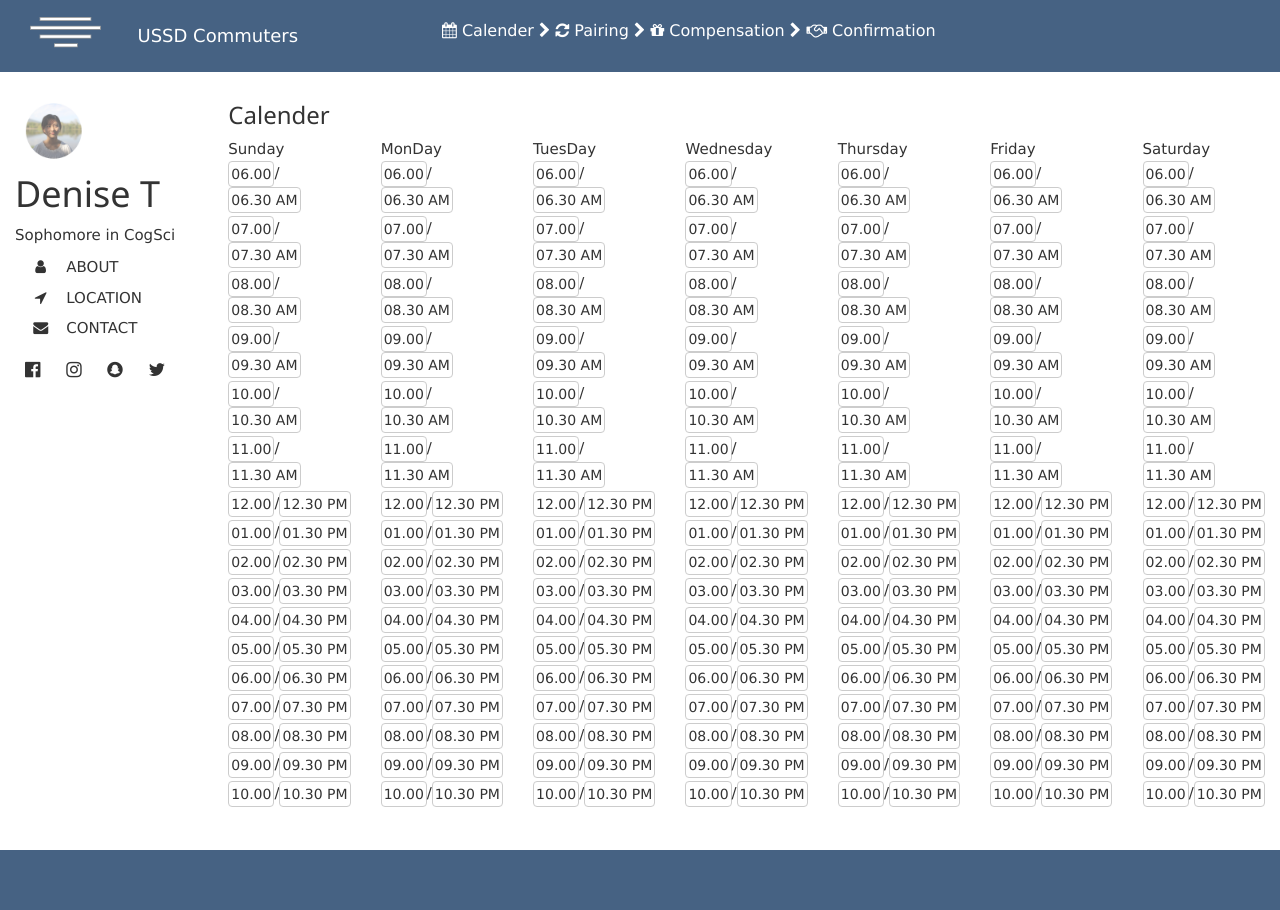
After one commit to jil096/cogs120_WebApp, a PHP site: page /calender.html in a window 1280 px wide. The commit adds this page. Run offline with PHP 8.4, Linux system fonts and the light colour scheme; some libraries are stand-ins or nearby versions.

Commit message:
calender

```diff
--- /dev/null
+++ b/calender.html
@@ -0,0 +1,103 @@
+<html lang="en">
+  <head>
+  <meta name="viewport" content="width=device-width, initial-scale=1.0">
+  <link href="https://fonts.googleapis.com/css?family=Lato" rel="stylesheet">
+	<link rel="stylesheet" type="text/css" href="https://maxcdn.bootstrapcdn.com/bootstrap/3.3.7/css/bootstrap.min.css" />
+    <link rel="stylesheet" href="http://www.w3schools.com/lib/w3.css">
+	<link rel="stylesheet" type="text/css" href="style_set/style.css" />
+    <link rel="stylesheet" href="https://cdnjs.cloudflare.com/ajax/libs/font-awesome/4.7.0/css/font-awesome.min.css">
+    <script src="https://cdnjs.cloudflare.com/ajax/libs/angular.js/1.6.1/angular.js"></script>
+    <script type="text/javascript">
+    var app = angular.module('myapp',[])
+        .controller('CalenderCtrl',function($scope){
+            $scope.arr=[
+            {start:'06.00',end:'06.30 AM'},
+            {start:'07.00',end:'07.30 AM'},
+            {start:'08.00',end:'08.30 AM'},
+            {start:'09.00',end:'09.30 AM'},
+            {start:'10.00',end:'10.30 AM'},
+            {start:'11.00',end:'11.30 AM'},
+            {start:'12.00',end:'12.30 PM'},
+            {start:'01.00',end:'01.30 PM'},
+            {start:'02.00',end:'02.30 PM'},
+            {start:'03.00',end:'03.30 PM'},
+            {start:'04.00',end:'04.30 PM'},
+            {start:'05.00',end:'05.30 PM'},
+            {start:'06.00',end:'06.30 PM'},
+            {start:'07.00',end:'07.30 PM'},
+            {start:'08.00',end:'08.30 PM'},
+            {start:'09.00',end:'09.30 PM'},
+            {start:'10.00',end:'10.30 PM'},
+            ];
+
+            $scope.days = ['Sunday', 'MonDay','TuesDay','Wednesday','Thursday','Friday','Saturday'];
+        });
+    </script>
+  </head>
+
+  <body ng-app="myapp" ng-controller="CalenderCtrl">
+    <nav class="navbar navbar-light bg-faded header">
+        <div class="col-md-1">
+            <img src="img/comlogo.png"/>
+        </div>
+        <div class="navbar-header col-md-3">
+        <a class="navbar-brand" href="#" style="color: white">USSD Commuters</a>
+        </div>
+        <div class="col-md-5 text-left" style="font-size:16px; color: white">
+            <div style="margin-top: 8px">
+            <i class="fa fa-calendar" aria-hidden="true"></i> Calender <i class="fa fa-chevron-right" aria-hidden="true"></i>
+            <i class="fa fa-refresh" aria-hidden="true"></i> Pairing  <i class="fa fa-chevron-right" aria-hidden="true"></i>
+            <i class="fa fa-gift" aria-hidden="true"></i> Compensation <i class="fa fa-chevron-right" aria-hidden="true"></i>
+            <i class="fa fa-handshake-o" aria-hidden="true"></i> Confirmation
+            </div>
+        </div>
+    </nav>
+    <div class="container">
+        <div class="row">
+            <div class="col-md-2">
+                <div class="caluserbox">
+                    <img src="img/user.png"/>
+                    <h1>Denise T</h1>
+                    <p>Sophomore in CogSci</p>
+                </div>
+                <div>
+                    <a href="#location" onclick="w3_close()" class="w3-padding"><i class="fa fa-user fa-fw w3-margin-right"></i>ABOUT</a>
+                    <a style="display: block" href="#contact" onclick="w3_close()" class="w3-padding"><i class="fa fa-location-arrow fa-fw w3-margin-right"></i>LOCATION</a>
+                    <a href="#contact" onclick="w3_close()" class="w3-padding"><i class="fa fa-envelope fa-fw w3-margin-right"></i>CONTACT</a>
+                </div>
+                <div class="soclink">
+                    <div class="w3-section w3-padding-top w3-large">
+                        <a href="#" class="w3-hover-white w3-hover-text-indigo w3-show-inline-block"><i class="fa fa-facebook-official"></i></a>
+                        <a href="#" class="w3-hover-white w3-hover-text-purple w3-show-inline-block"><i class="fa fa-instagram"></i></a>
+                        <a href="#" class="w3-hover-white w3-hover-text-yellow w3-show-inline-block"><i class="fa fa-snapchat"></i></a>
+                        <a href="#" class="w3-hover-white w3-hover-text-light-blue w3-show-inline-block"><i class="fa fa-twitter"></i></a>
+                    </div>
+                </div>
+            </div>
+            <div class="col-md-10">
+                <h3>Calender</h3>
+                <div class="row seven-cols">
+                    <div class="col-md-1">Sunday</div>
+                    <div class="col-md-1">MonDay</div>
+                    <div class="col-md-1">TuesDay</div>
+                    <div class="col-md-1">Wednesday</div>
+                    <div class="col-md-1">Thursday</div>
+                    <div class="col-md-1">Friday</div>
+                    <div class="col-md-1">Saturday</div>
+                </div>
+                <div class="row seven-cols caltime">
+                    <div class="col-md-1" ng-repeat="day in days">
+                        <div class="col-md-12" ng-repeat="time in arr">
+                            <button type="button" class="btn btn-default">{{time.start}}</button>/<button type="button" class="btn  btn-default">{{time.end}}</button>
+                        </div>
+                    </div>
+                </div>
+            </div>
+        </div>
+        <div class="row footer">
+            <div class="col-md-11 box"></div>
+            <div class="col-md-1 box"></div>
+        </div>
+    </div>
+  </body>
+</html>
--- a/style_set/style.css
+++ b/style_set/style.css
@@ -49,3 +49,47 @@
     font-size: 16px;
     font-family: 'Lato', sans-serif;
 }
+.navbar{
+    border-radius: 0px;
+}
+.soclink a{
+    margin: 0px 10px;
+}
+.caltime .col-md-12{
+    padding:0;
+    margin-bottom:3px;
+}
+.caltime .col-md-12 .btn{
+    padding:2px;
+}
+
+@media (min-width: 768px){
+  .seven-cols .col-md-1,
+  .seven-cols .col-sm-1,
+  .seven-cols .col-lg-1  {
+    width: 100%;
+    *width: 100%;
+  }
+}
+
+@media (min-width: 992px) {
+  .seven-cols .col-md-1,
+  .seven-cols .col-sm-1,
+  .seven-cols .col-lg-1 {
+    width: 14.285714285714285714285714285714%;
+    *width: 14.285714285714285714285714285714%;
+  }
+}
+
+/**
+ *  The following is not really needed in this case
+ *  Only to demonstrate the usage of @media for large screens
+ */
+@media (min-width: 1200px) {
+  .seven-cols .col-md-1,
+  .seven-cols .col-sm-1,
+  .seven-cols .col-lg-1 {
+    width: 14.285714285714285714285714285714%;
+    *width: 14.285714285714285714285714285714%;
+  }
+}
```
Also changed, not shown: comm.html (+4 -8 lines).
